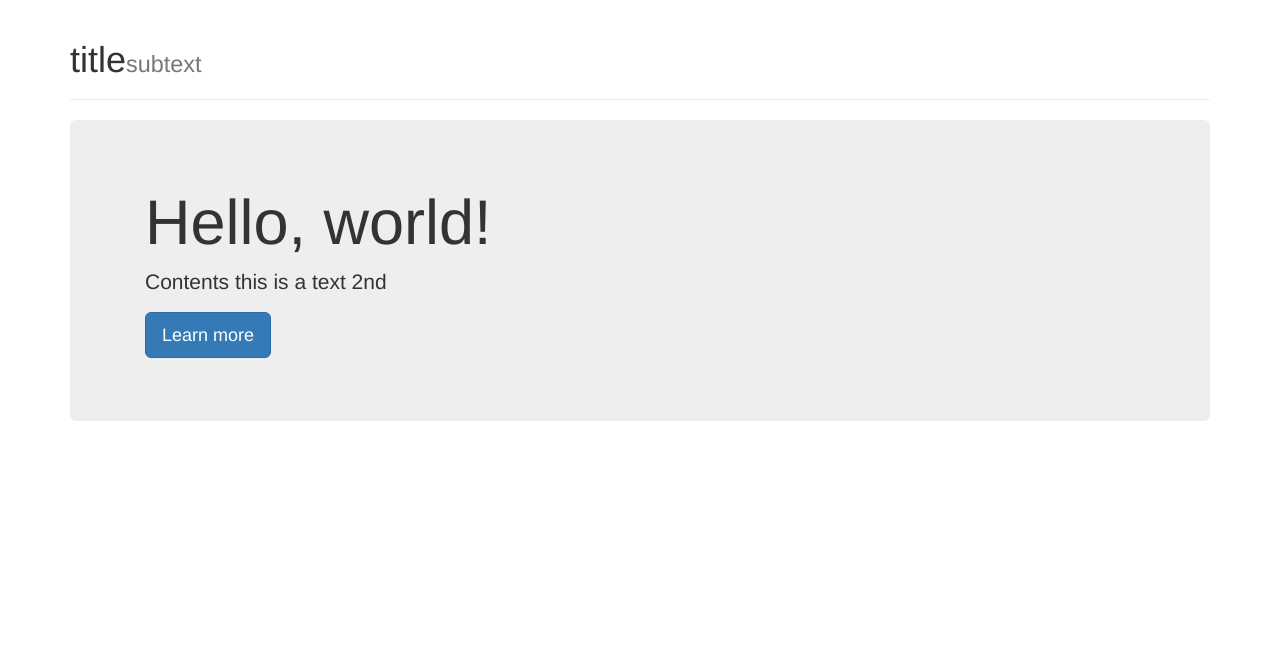
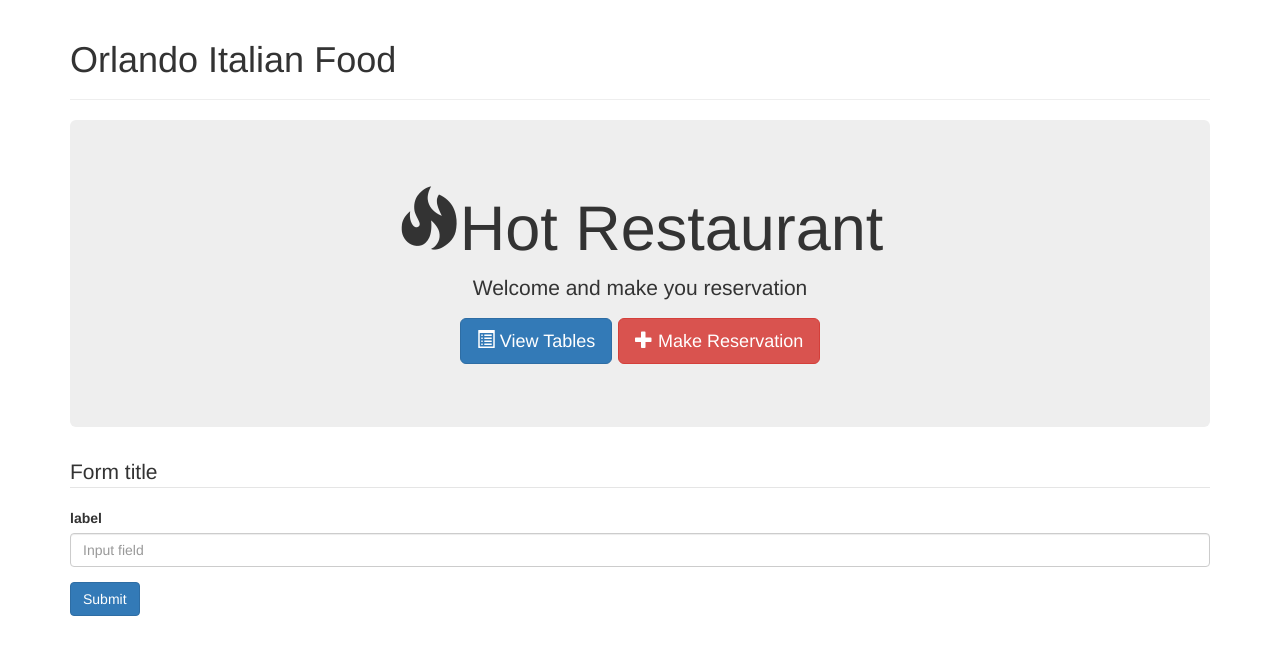
Before and after one commit to g33klaura/hot-restaurant, a plain HTML site: page index.html in a window 1280 px wide. Drawn offline with nearby package versions, Linux system fonts and the light colour scheme.

Commit message:
Home Page with logos and buttons

```diff
--- a/index.html
+++ b/index.html
@@ -14,18 +14,39 @@
     <div class="container">
 
         <div class="page-header">
-            <h1>title<small>subtext</small></h1>
+            <h1>Orlando Italian Food</h1>
         </div>
 
-        <div class="jumbotron">
+        <div class="jumbotron text-center">
             <div class="container">
-                <h1>Hello, world!</h1>
-                <p>Contents this is a text 2nd</p>
+                <h1><span class="glyphicon glyphicon-fire" aria-hidden="true"></span>Hot Restaurant</h1>
+                <p>Welcome and make you reservation</p>
                 <p>
-                    <a class="btn btn-primary btn-lg">Learn more</a>
+                    <button id="table" class="btn btn-primary btn-lg">
+                    <span class="glyphicon glyphicon-list-alt" aria-hidden="true"></span> View Tables
+                    </button>
+
+                    <button id="reservation" class="btn btn-danger btn-lg">
+                            <span class="glyphicon glyphicon-plus" aria-hidden="true"></span> Make Reservation
+                    </button>
+
                 </p>
             </div>
         </div>
+
+        <form action="" method="POST" role="form">
+            <legend>Form title</legend>
+
+            <div class="form-group">
+                <label for="">label</label>
+                <input type="text" class="form-control" id="" placeholder="Input field">
+            </div>
+
+
+
+            <button type="submit" class="btn btn-primary">Submit</button>
+        </form>
+
 
     </div>
 
```
